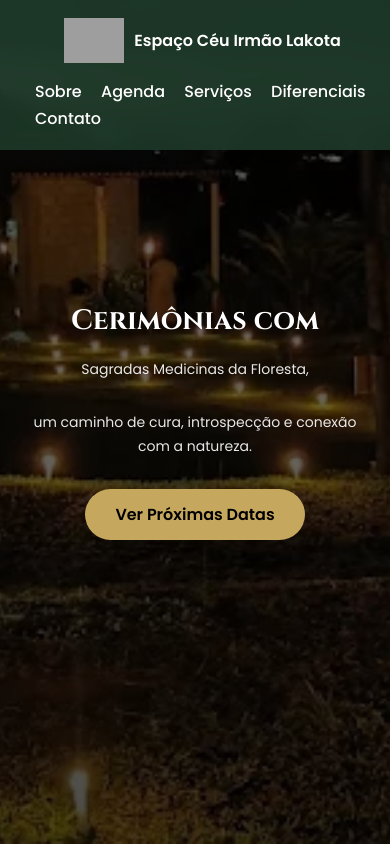
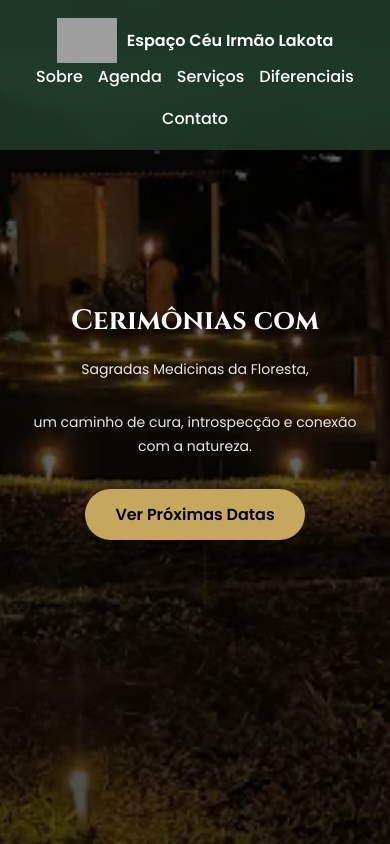
Before and after one commit to marcelompmatos/SiteLakota, a plain HTML site: page index.html in a window 390 px wide. Shown: the top 844 px of the page. Drawn offline with Linux system fonts and the light colour scheme; no server answers; grey boxes are pictures that could not be loaded.

Commit message:
Ajuste de api v3

```diff
--- a/index.html
+++ b/index.html
@@ -224,8 +224,26 @@ footer p{margin-top:10px;font-size:14px;opacity:0.8;line-height:1.5;}
     .hero .btn{padding:12px 30px;}
     .grid{grid-template-columns:1fr;gap:20px;} /* cards empilhados */
     .list{flex-direction:column;gap:15px;} /* diferenciais empilhados */
-    .nav-container{flex-direction:column;gap:15px;} /* menu ajustado */
+
+.nav-container{
+    flex-direction:column;
+    align-items:center;
+    text-align:center;
 }
+
+.nav-container > div:last-child{
+    display:flex;
+    flex-wrap:wrap;
+    justify-content:center;
+    gap:15px;
+}
+
+nav a{
+    margin-left:0;
+}
+
+}
+
 </style>
 </head>
 <body>
```
